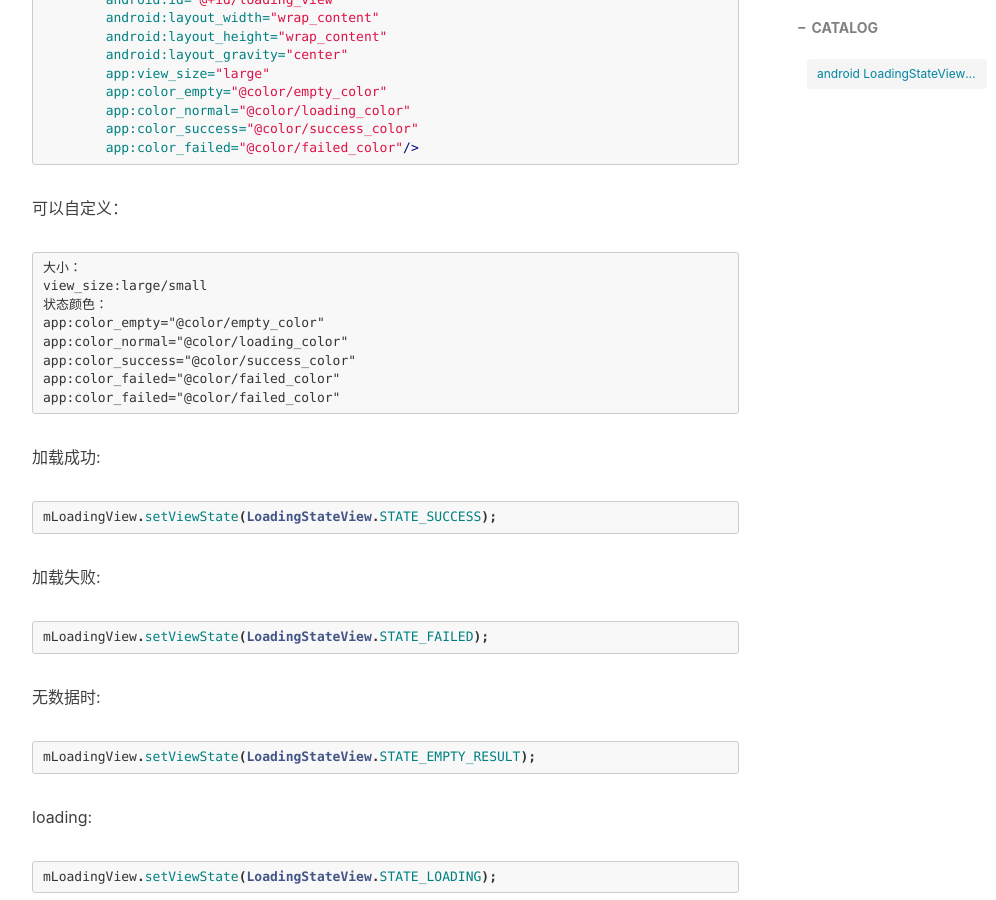
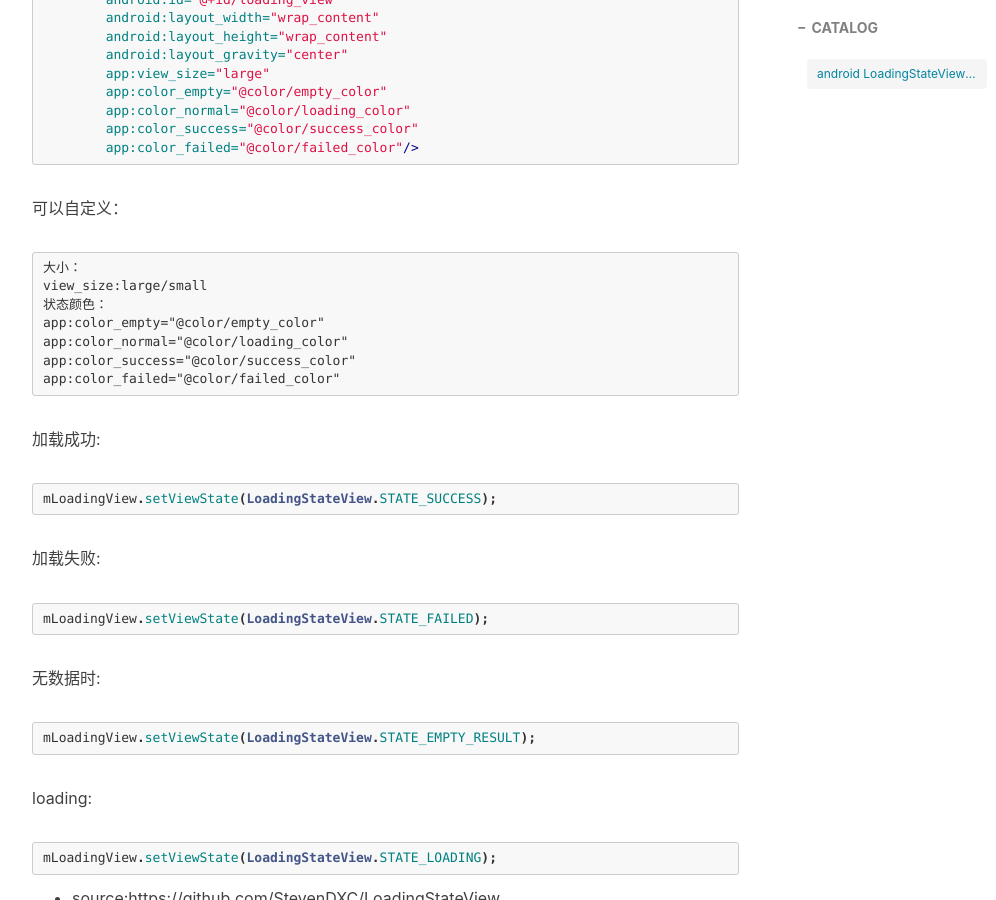
Before and after one commit to StevenDXC/Blog, a Jekyll site: the page built from _posts/2016-05-08-loading_state_view.md, in a window 1280 px wide and 900 px high, scrolled down 1323 px. Shown: the whole window, without its empty margins (233-1229 px from the left). Built offline with Jekyll 4.4.1, drawn with Linux system fonts in a browser that asks for light colours; nearby versions of some CDN libraries; Markdown is read by kramdown in place of the engine named in the settings; comment, search, counter and statistics services are not loaded.

Commit message:
Update 2016-05-08-loading_state_view.md

````diff
--- a/_posts/2016-05-08-loading_state_view.md
+++ b/_posts/2016-05-08-loading_state_view.md
@@ -42,7 +42,6 @@ app:color_empty="@color/empty_color"
 app:color_normal="@color/loading_color"
 app:color_success="@color/success_color"
 app:color_failed="@color/failed_color"
-app:color_failed="@color/failed_color"
 ```
 
 加载成功:
````
